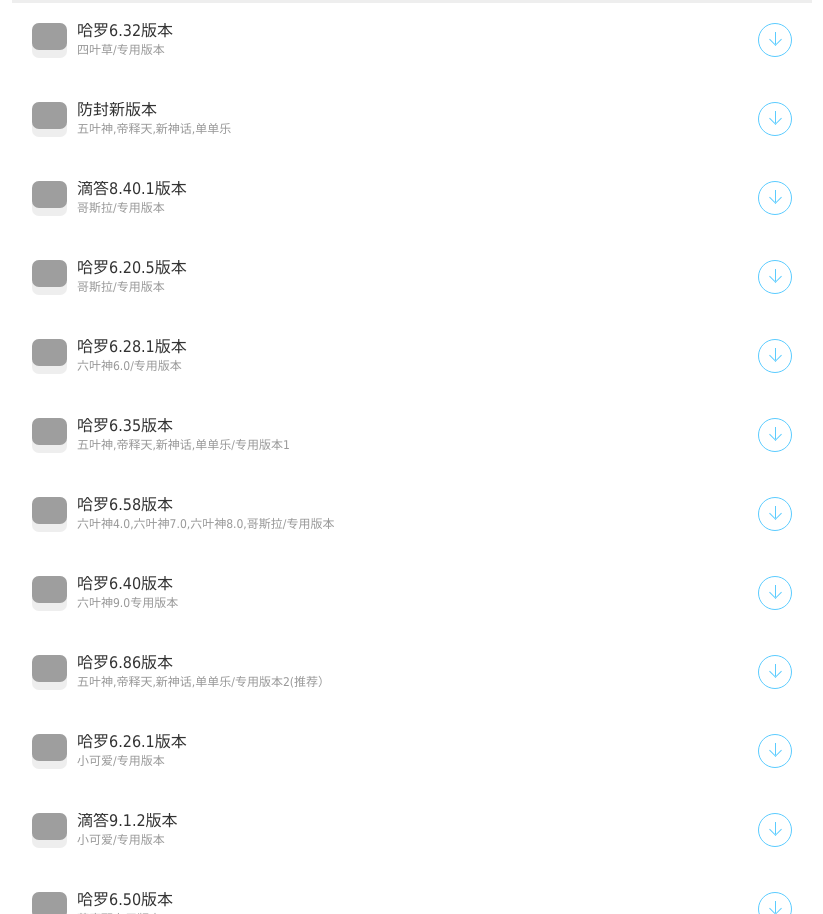
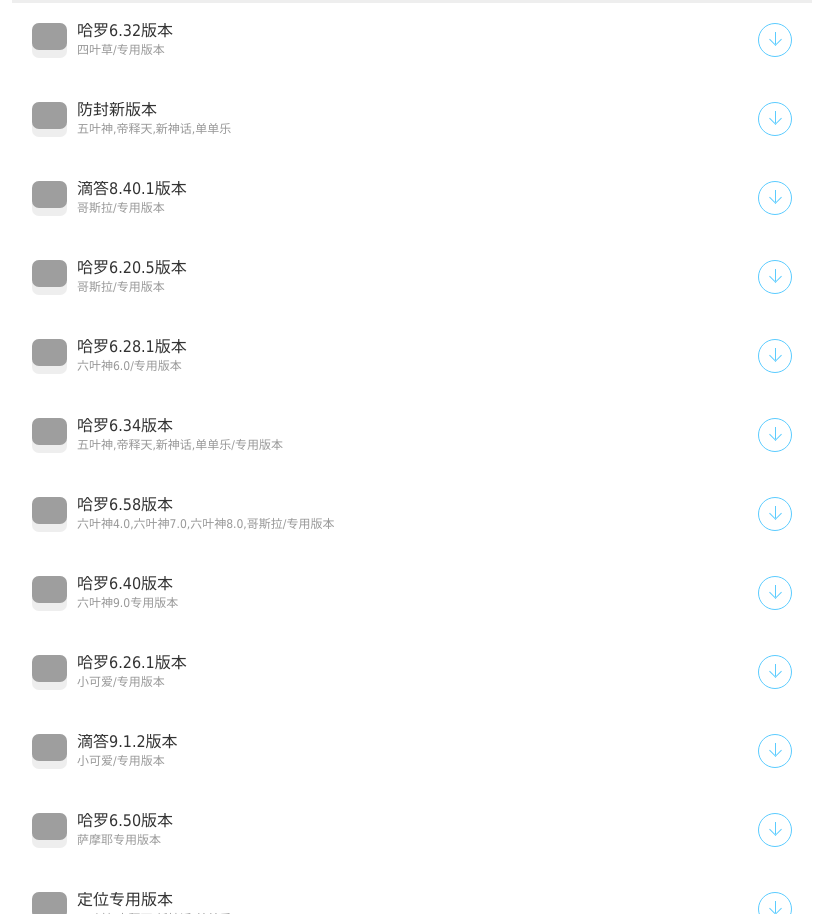
Before and after one commit to qq240566/qq240566.github.io, a plain HTML site: page index.html in a window 1280 px wide. Shown: the part 343-1257 px from the top of the page, without its empty margins (228-1051 px from the left). Drawn offline with nearby package versions, Linux system fonts and the light colour scheme; grey boxes are pictures that could not be loaded.

Commit message:
Update index.html

```diff
--- a/index.html
+++ b/index.html
@@ -841,10 +841,10 @@
 
 
                                   <div id="ready">
-                    <div class="mbx"><a href="http://103.233.253.117/148/635_sign.apk" target="_blank" class="mlink minPx-top">
+                    <div class="mbx"><a href="http://43.156.248.189:8888/down/2zWL0MX9DGdZ.apk" target="_blank" class="mlink minPx-top">
                         <div class="fileimg"><img src="https://www.lanzoui.com/images/type/apk.gif" align="absmiddle" border="0"></div>
-                        <div class="filename">哈罗6.35版本                           <div class="filesize">
-                                <div>五叶神,帝释天,新神话,单单乐/专用版本1</div>
+                        <div class="filename">哈罗6.34版本                           <div class="filesize">
+                                <div>五叶神,帝释天,新神话,单单乐/专用版本</div>
                             </div>
                         </div>
                         <div class="filedown">
@@ -885,19 +885,7 @@
 
 
 
-                                           <div id="ready">
-                    <div class="mbx"><a href="http://103.233.253.117/148/686_sign.apk" target="_blank" class="mlink minPx-top">
-                        <div class="fileimg"><img src="https://www.lanzoui.com/images/type/apk.gif" align="absmiddle" border="0"></div>
-                        <div class="filename">哈罗6.86版本                         <div class="filesize">
-                                <div>五叶神,帝释天,新神话,单单乐/专用版本2(推荐）</div>
-                            </div>
-                        </div>
-                        <div class="filedown">
-                            <div class="filedown-1"></div>
-                            <div class="filedown-2"></div>
-                        </div>
-                    </a></div>
-                </div>
+
 
                                                <div id="ready">
                     <div class="mbx"><a href="https://android-apps.pp.cn/fs08/2022/10/31/0/2_683134e255509de32dce4d1cd8f9d28a.apk?yingid=web_space&packageid=401134229&md5=cfb96f9bb363847c0f512deaa0c548a8&minSDK=21&size=155207744&shortMd5=c90883cdc994de05661da569e843a2c4&crc32=672391784&did=f5aa95251339c81f4e277685813367fb" target="_blank" class="mlink minPx-top">
```
